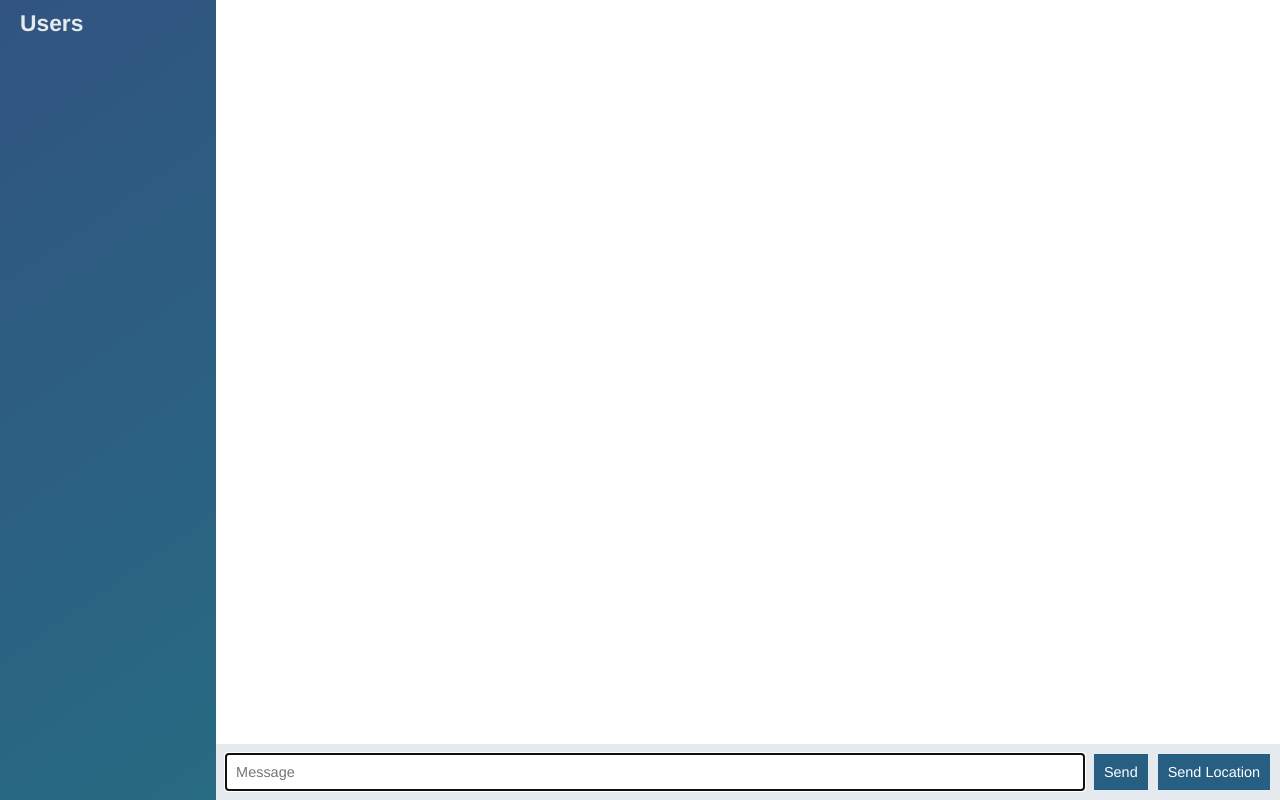
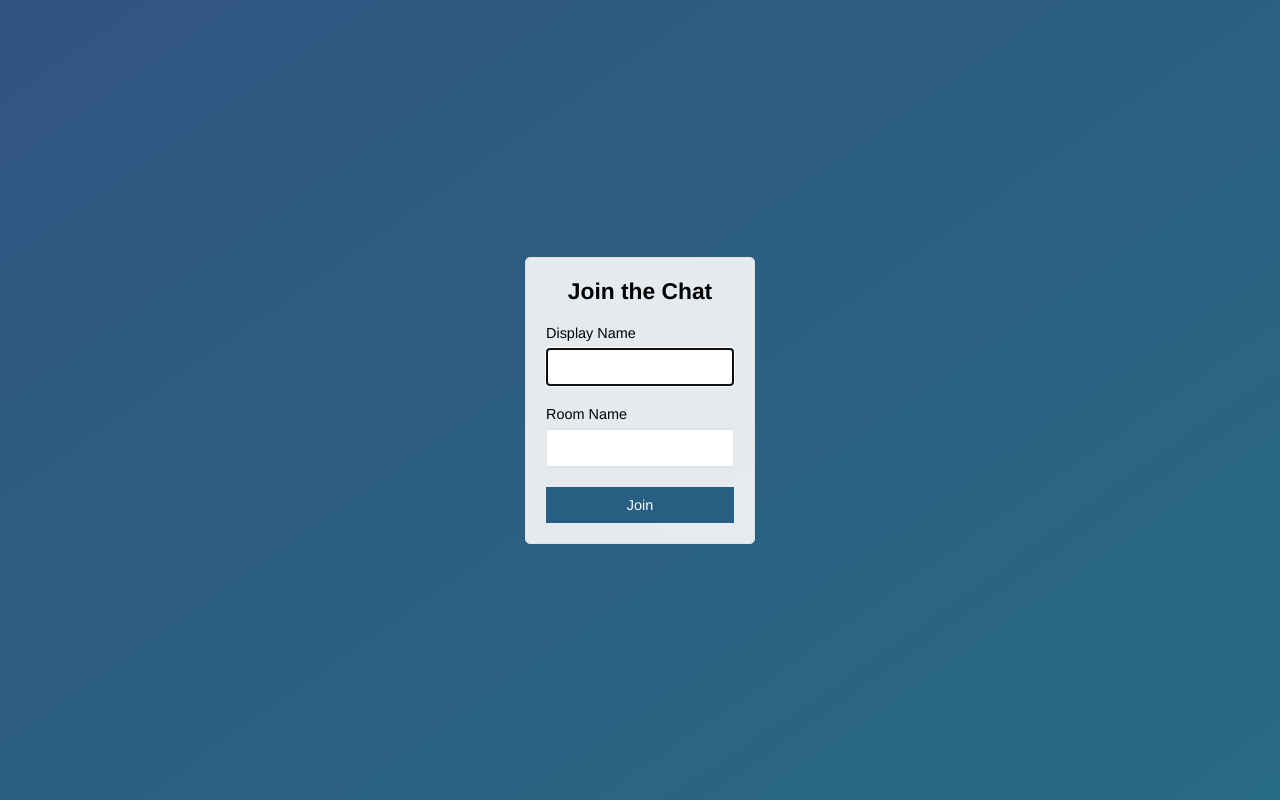
Before and after one commit to UltimateLand/node-course-chat-app, a website: page public/index.html in a window 1280 px wide. Drawn offline with nearby package versions, Linux system fonts and the light colour scheme; no server answers.

Commit message:
Add join page that submits to chat.html

```diff
--- a/public/index.html
+++ b/public/index.html
@@ -1,62 +1,32 @@
 <!DOCTYPE html>
-
 <html>
 
 <head>
   <meta charset="utf-8">
+  <title>Join | ChatApp</title>
+  <meta name="viewport" content="width=device-width, initial-scale=1, user-scalable=no">
   <link rel="stylesheet" href="/css/styles.css">
 </head>
 
-<body class="chat">
-
-  <div class="chat__sidebar">
-    <h3>Users</h3>
-    <div id="users"></div>
+<body class="centered-form">
+  <div class="centered-form__form">
+    <form action="/chat.html">
+      <div class="form-field">
+        <h3>Join the Chat</h3>
+      </div>
+      <div class="form-field">
+        <label>Display Name</label>
+        <input name="name" type="text" autofocus/>
+      </div>
+      <div class="form-field">
+        <label>Room Name</label>
+        <input name="room" type="text"/>
+      </div>
+      <div class="form-field">
+        <button>Join</button>
+      </div>
+    </form>
   </div>
-
-  <div class="chat__main">
-    <ol id="messages" class="chat__messages"></ol>
-
-    <div class="chat__footer">
-      <form id="message-form">
-        <input name="message" type="text" placeholder="Message" autofocus autocomplete="off"/>
-        <button>Send</button>
-      </form>
-      <button id="send-location">Send Location</button>
-    </div>
-  </div>
-
-  <script id="message-template" type="text/template">
-    <li class="message">
-      <div class="message__title">
-        <h4>{{from}}</h4>
-        <span>{{createdAt}}</span>
-      </div>
-      <div class="message__body">
-        <p>{{text}}</p>
-      </div>
-    </li>
-  </script>
-
-  <script id="location-message-template" type="text/template">
-    <li class="message">
-      <div class="message__title">
-        <h4>{{from}}</h4>
-        <span>{{createdAt}}</span>
-      </div>
-      <div class="message__body">
-        <p>
-          <a href="{{url}}" target="_blank">My current location</a>
-        </p>
-      </div>
-    </li>
-  </script>
-
-  <script src="/socket.io/socket.io.js"></script>
-  <script src="/js/libs/jquery-3.2.1.min.js"></script>
-  <script src="/js/libs/moment.js"></script>
-  <script src="/js/libs/mustache.js"></script>
-  <script src="/js/index.js"></script>
 </body>
 
 </html>
```
Also changed, not shown: public/chat.html (added, +64 -0 lines), public/js/chat.js (renamed from public/js/index.js).
